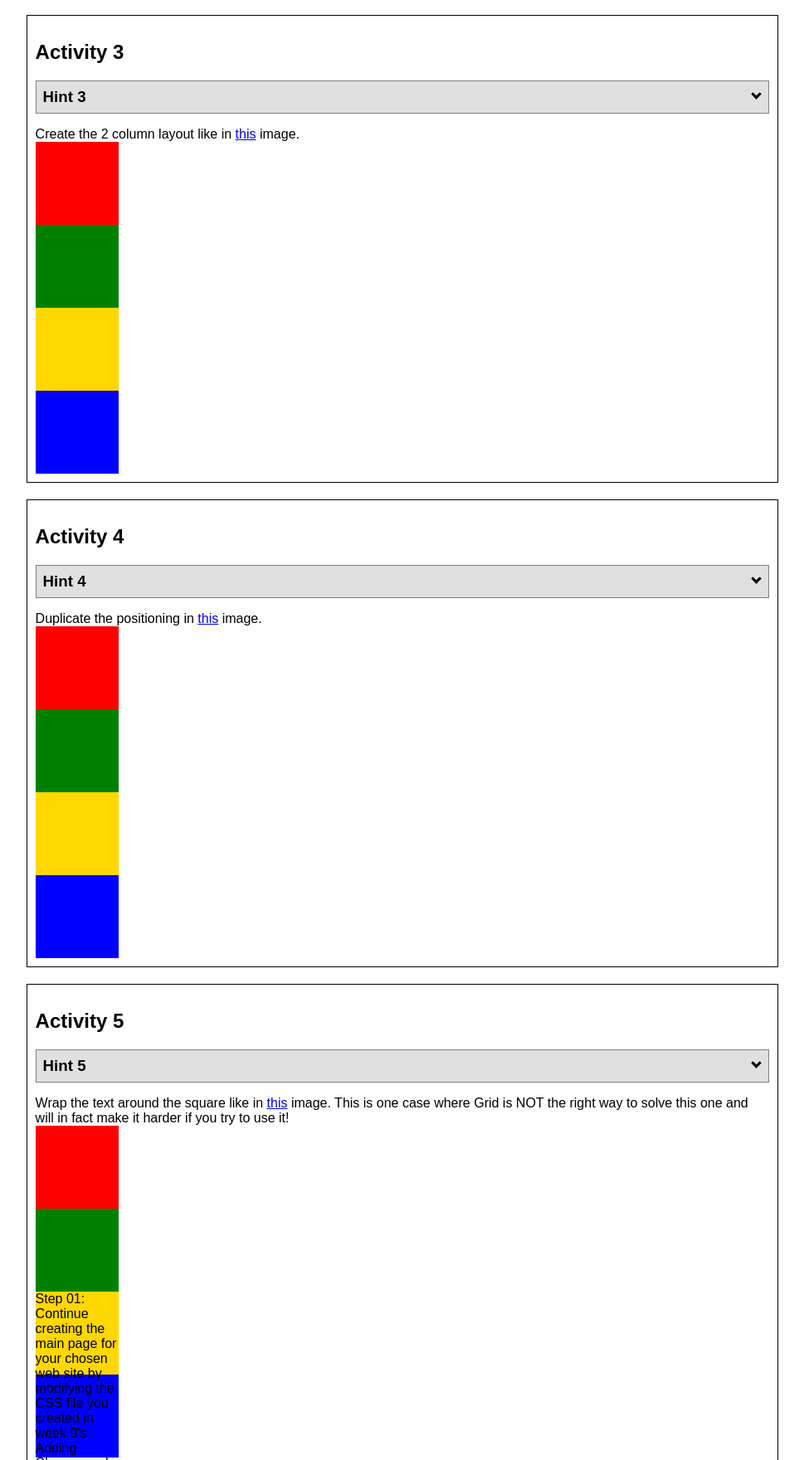
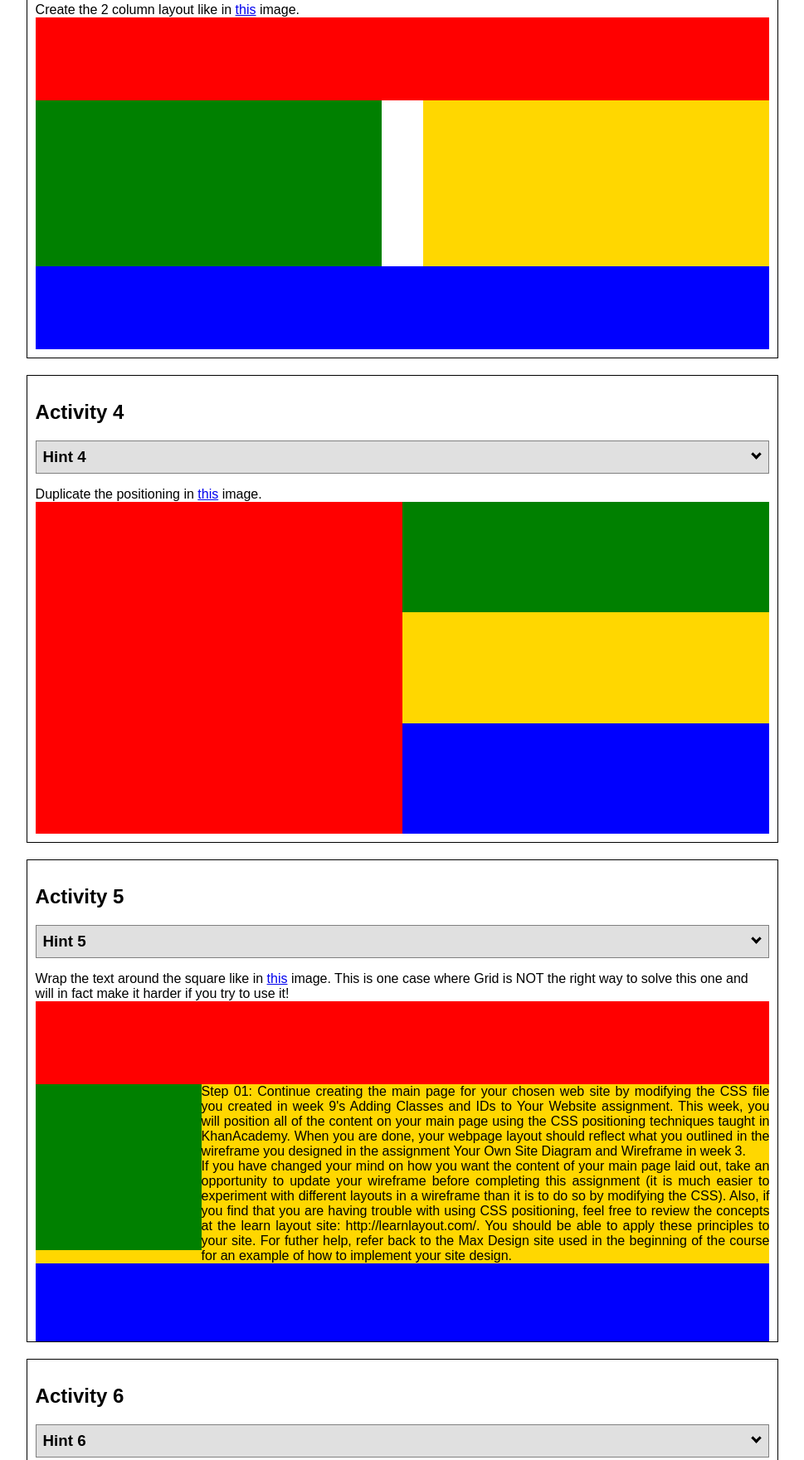
Before and after one commit to Jacuancum/wdd130, a plain HTML site: page positioning.html in a window 1280 px wide. Shown: the part 1589-3349 px from the top of the page at 83% size, without its empty margins (155-1124 px from the left). Drawn offline with Linux system fonts and the light colour scheme.

Commit message:
added w06 assignment

```diff
--- a/positionstyles.css
+++ b/positionstyles.css
@@ -34,7 +34,9 @@
 /* Activity 2 styles */
 .content2 {
   /* This is the parent of the activity 2 boxes. */
+  display: grid;
   grid-template-columns: 50px 50px 50px 50px 50px;
+  grid-template-rows: 50px 50px 50px 50px 50px;
 }
 .red2 {
   width: 100px;
@@ -45,116 +47,157 @@
   width: 100px;
   height: 100px;
   background-color: green;
+  grid-column: 2/4;
+  grid-row: 2/4;
 }
 .yellow2 {
   width: 100px;
   height: 100px;
   background-color: gold;
+  grid-row: 3/5;
+  grid-column: 3/5;
 }
 .blue2 {
   width: 100px;
   height: 100px;
   background-color: blue;
+  grid-row: 4/6;
+  grid-column: 4/6;
 }
 /* Activity 3 styles */
 .content3 {
   /* This is the parent of the activity 3 boxes. */
+  display: grid;
+  grid-template-rows: 1fr 2fr 1fr;
+  grid-template-columns: 1fr 1fr;
+  column-gap: 50px;
 }
 .red3 {
-  width: 100px;
+  width: 100%;
   height: 100px;
   background-color: red;
+  grid-column: 1/3;
 }
 .green3 {
-  width: 100px;
-  height: 100px;
+  width: auto;
+  height: auto;
   background-color: green;
+  grid-row: 2/3;
+  grid-column: 1/2;
 }
 .yellow3 {
-  width: 100px;
-  height: 100px;
+  width: auto;
+  height: auto;
   background-color: gold;
+  grid-row: 2/3;
+  grid-column: 2/3;
 }
 .blue3 {
-  width: 100px;
+  width: 100%;
   height: 100px;
   background-color: blue;
+  grid-column: 1/3;
 }
 /* Activity 4 styles */
 .content4 {
   /* This is the parent of the activity 4 boxes. */
   height: 400px;
+  display: grid;
+  grid-template-columns: 1fr 1fr;
+  grid-template-rows: 1fr 1fr 1fr;
 }
 .red4 {
-  width: 100px;
-  height: 100px;
+  width: auto;
+  height: auto;
   background-color: red;
+  grid-row: 1/4;
+  grid-column: 1/2;
 }
 .green4 {
-  width: 100px;
-  height: 100px;
+  width: auto;
+  height: auto;
   background-color: green;
+  grid-row: 1/2;
+  grid-column: 2/3;
 }
 .yellow4 {
-  width: 100px;
-  height: 100px;
+  width: auto;
+  height: auto;
   background-color: gold;
+  grid-row: 2/3;
+  grid-column: 2/3;
 }
 .blue4 {
-  width: 100px;
-  height: 100px;
+  width: auto;
+  height: auto;
   background-color: blue;
+  grid-row: 3/4;
+  grid-column: 2/3;
 }
 /* Activity 5 styles */
 .content5 {
   /* This is the parent of the activity 5 boxes. */
   height: 400px;
+
 }
 .red5 {
-  width: 100px;
+  width: auto;
   height: 100px;
   background-color: red;
 }
 .green5 {
-  width: 100px;
-  height: 100px;
+  width: 200px;
+  height: 200px;
   background-color: green;
-
+  float: left;
 }
 .yellow5 {
-  width: 100px;
-  height: 100px;
+  width: 100%;
+  height: auto;
   background-color: gold;
-
+  text-align: justify;
 }
 .blue5 {
-  width: 100px;
+  width: auto;
   height: 100px;
   background-color: blue;
 }
 /* Activity 6 styles */
 .content6 {
   /* This is the parent of the activity 6 boxes. */
+  display: grid;
+  grid-template-columns: 100px 100px 100px 100px 100px 100px ;
+  grid-template-rows: 100px 100px 100px 100px 100px 100px ;
 }
 .red6 {
-  width: 100px;
-  height: 100px;
+  width: auto;
+  height: auto;
   background-color: red;
+  grid-row: 1/3;
+  grid-column: 1/5;
 }
 .green6 {
-  width: 100px;
-  height: 100px;
+  width: auto;
+  height: auto;
   background-color: green;
+  grid-row: 5/7;
+  grid-column: 1/3;
+  z-index: 1;
 }
 .yellow6 {
-  width: 100px;
-  height: 100px;
+  width: auto;
+  height: auto;
   background-color: gold;
+  grid-row: 3/7;
+  grid-column: 5/7;
+  z-index: 1;
 }
 .blue6 {
-  width: 100px;
-  height: 100px;
+  width: auto;
+  height: auto;
   background-color: blue;
+  grid-row: 2/6;
+  grid-column: 2/6;
 }
 
 
```
